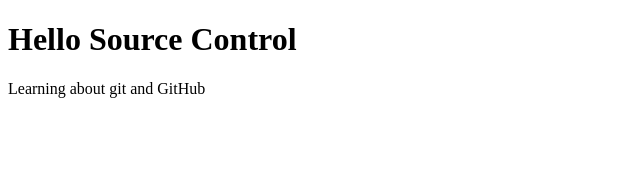
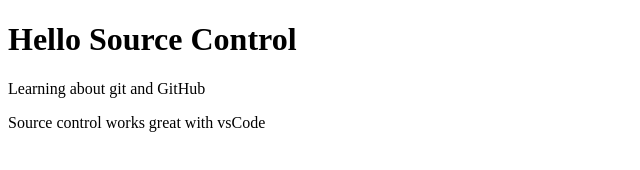
Before and after one commit to MejiaJ84/Fall2021-CPW203-HelloSourceControl, a plain HTML site: page index.html in a window 1280 px wide. Shown: the whole page, without its empty margins (0-640 px from the left). Drawn offline with Linux system fonts and the light colour scheme.

Commit message:
Added second changes

```diff
--- a/index.html
+++ b/index.html
@@ -11,5 +11,6 @@
 
     <p>Learning about git and GitHub</p>
 
+    <p>Source control works great with vsCode</p>
 </body>
 </html>
```
